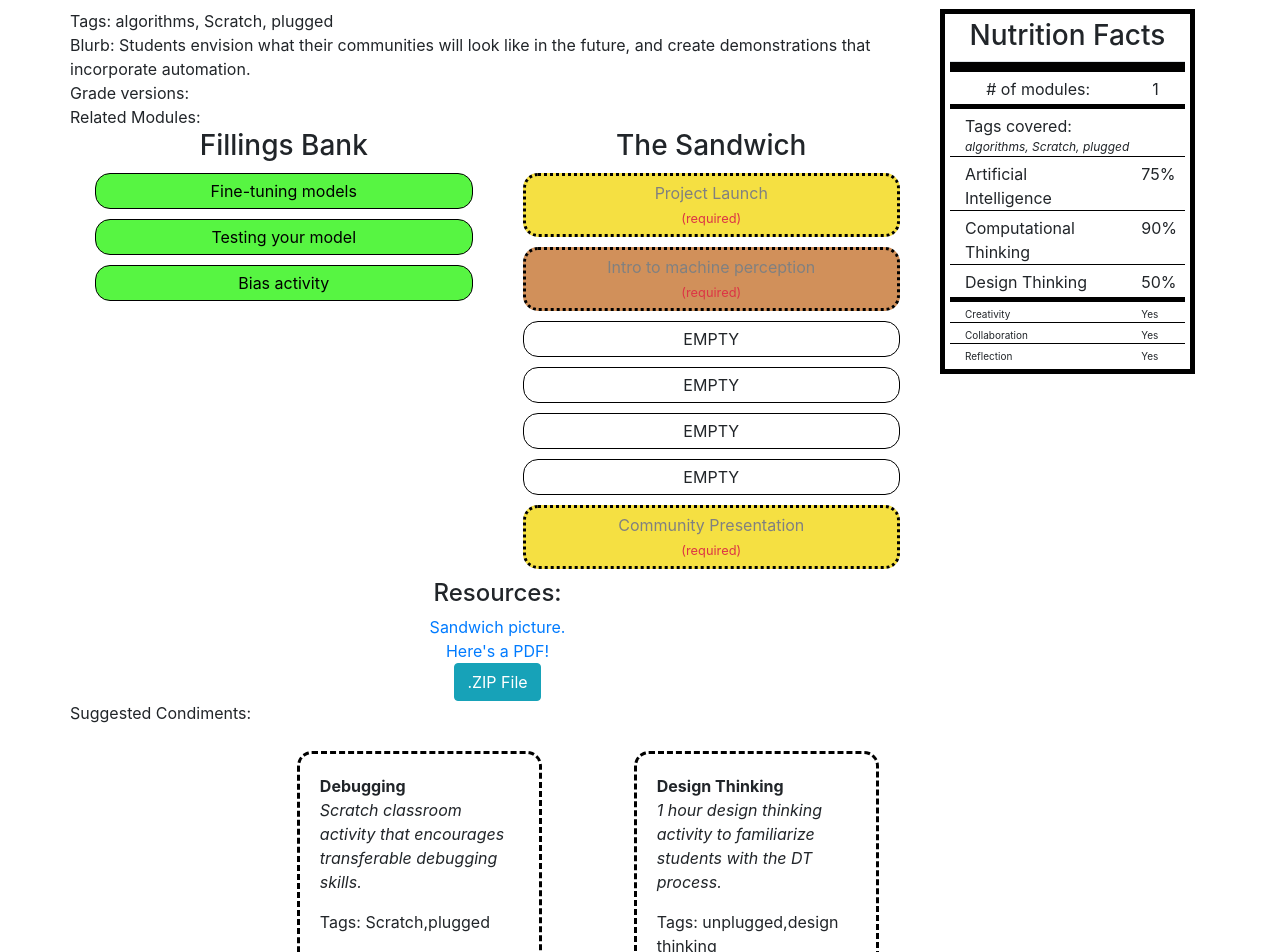
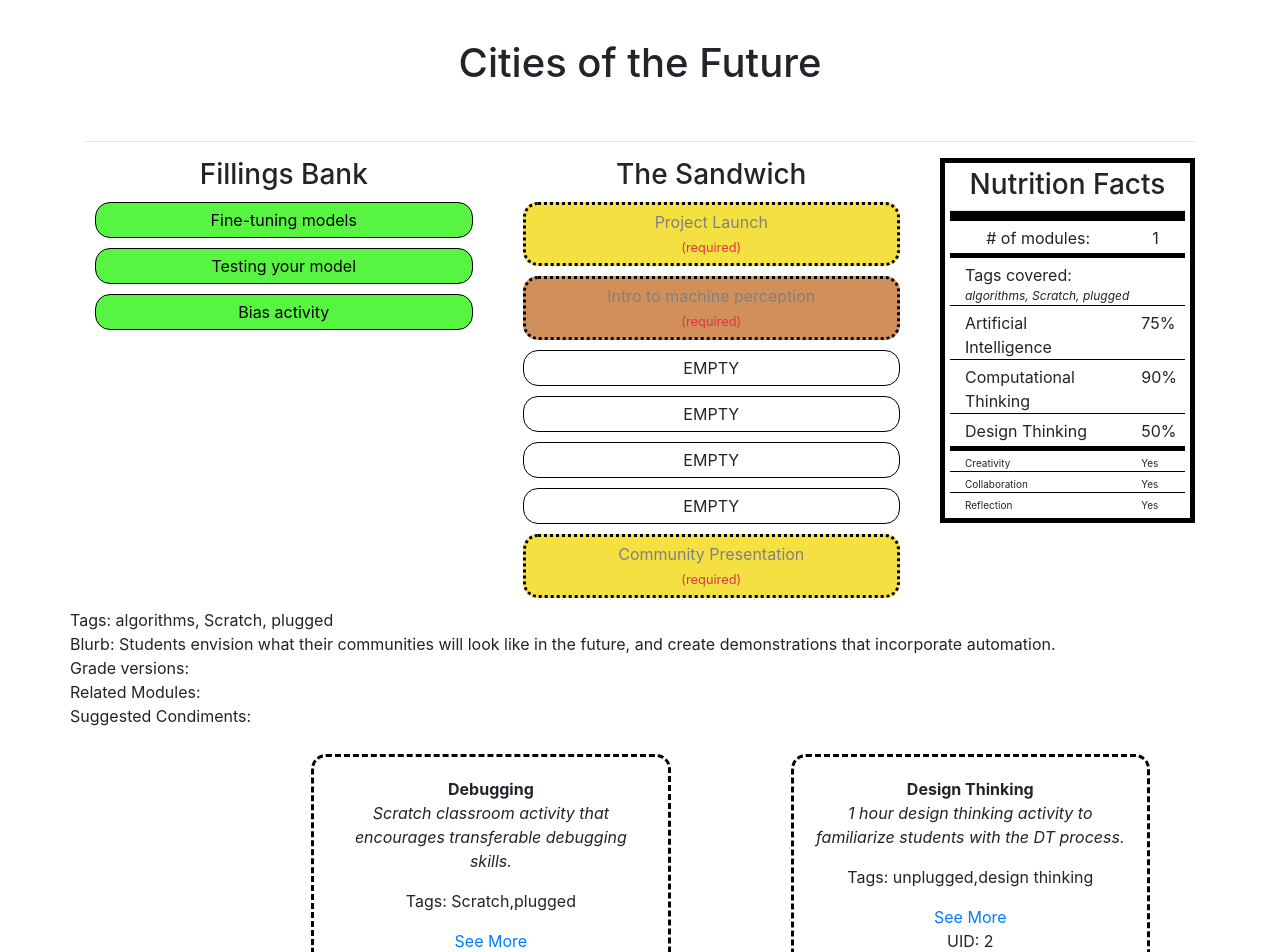
Before and after one commit to brandonwang15/meng-sandwich-app, a React (Create React App) app: page /sandwich/1 in a window 1280 px wide. Shown: the part 220-1172 px from the top of the page. Built offline with nearby package versions, Linux system fonts and the light colour scheme.

Commit message:
Move sandwich builder code into a separate component, in advance of gen 2 implementation.

```diff
--- /dev/null
+++ b/src/components/pages/SandwichBuilderWeekly.js
@@ -0,0 +1,57 @@
+import "./../../styles.css"
+import React, { Component } from "react";
+
+
+import { DndProvider } from 'react-dnd'
+import { HTML5Backend } from 'react-dnd-html5-backend'
+
+
+import NutritionFacts from "../modules/NutritionFacts";
+import SandwichFrame from "../modules/sandwich/SandwichFrame";
+import FillingsBank from "../modules/sandwich/FillingsBank";
+
+import PropTypes from 'prop-types';
+
+class SandwichBuilderWeekly extends React.Component {
+    render() {
+        return (
+            <DndProvider backend={HTML5Backend}>
+                <>
+                    <div className="container">
+                        <div className="row Page-title">
+                            <div className="col-sm">
+                                <h1>{this.props.sandwich.title}</h1>
+                            </div>
+                        </div>
+                        <hr />
+                        <div className="row">
+                            <div className="col-9 text-left">
+
+                                <div className="row text-center">
+                                    <div className="col-6">
+                                        <FillingsBank sandwichUID={this.props.sandwich.uid}></FillingsBank>
+                                    </div>
+                                    <div className="col-6">
+                                        <SandwichFrame sandwichUID={this.props.sandwich.uid} />
+                                    </div>
+                                </div>
+
+
+                            </div>
+
+                            <div className="col-3">
+                                <NutritionFacts sandwichData={[this.props.sandwich]} />
+                            </div>
+                        </div>
+                    </div>
+                </>
+            </DndProvider>
+        )
+    }
+}
+
+SandwichBuilderWeekly.propTypes = {
+    sandwich: PropTypes.object.isRequired,
+}
+
+export default SandwichBuilderWeekly;
--- a/src/components/pages/SandwichPage.js
+++ b/src/components/pages/SandwichPage.js
@@ -12,6 +12,7 @@ import SandwichFrame from "../modules/sandwich/SandwichFrame";
 import FillingsBank from "../modules/sandwich/FillingsBank";
 
 import PropTypes from 'prop-types';
+import SandwichBuilderWeekly from "./SandwichBuilderWeekly";
 
 class SandwichPage extends React.Component {
     render() {
@@ -26,8 +27,10 @@ class SandwichPage extends React.Component {
                         </div>
                         <hr />
                         <div className="row">
-                            <div className="col-9 text-left">
-                                <div className="row">
+                            <SandwichBuilderWeekly sandwich={this.props.sandwich} />
+                        </div>
+
+                        <div className="row">
                                     Tags: {this.props.sandwich.tags.join(", ")}
                                 </div>
                                 <div className="row">
@@ -39,14 +42,15 @@ class SandwichPage extends React.Component {
                                 <div className="row">
                                     Related Modules:
                         </div>
-                                <div className="row text-center">
-                                    <div className="col-6">
-                                        <FillingsBank sandwichUID={this.props.sandwich.uid}></FillingsBank>
-                                    </div>
-                                    <div className="col-6">
-                                        <SandwichFrame sandwichUID={this.props.sandwich.uid} />
-                                    </div>
+
+                                <div className="row">
+                                    Suggested Condiments:
+                            {this.props.sandwich.suggested_condiments ? this.props.sandwich.suggested_condiments.map((uid) => <div className="col-sm" key={uid}>
+                                    <CondimentCard uid={uid} />
+                                </div>) :
+                                        <div className="col">None</div>}
                                 </div>
+
                                 <div className="row text-center">
                                     <div className="col">
                                         <h4> Resources:</h4>
@@ -58,19 +62,6 @@ class SandwichPage extends React.Component {
                                         </div>
                                     </div>
                                 </div>
-                                <div className="row">
-                                    Suggested Condiments:
-                            {this.props.sandwich.suggested_condiments ? this.props.sandwich.suggested_condiments.map((uid) => <div className="col-sm" key={uid}>
-                                    <CondimentCard uid={uid} />
-                                </div>) :
-                                        <div className="col">None</div>}
-                                </div>
-                            </div>
-
-                            <div className="col-3">
-                                <NutritionFacts sandwichData={[this.props.sandwich]} />
-                            </div>
-                        </div>
 
                     </div>
                 </>
```
